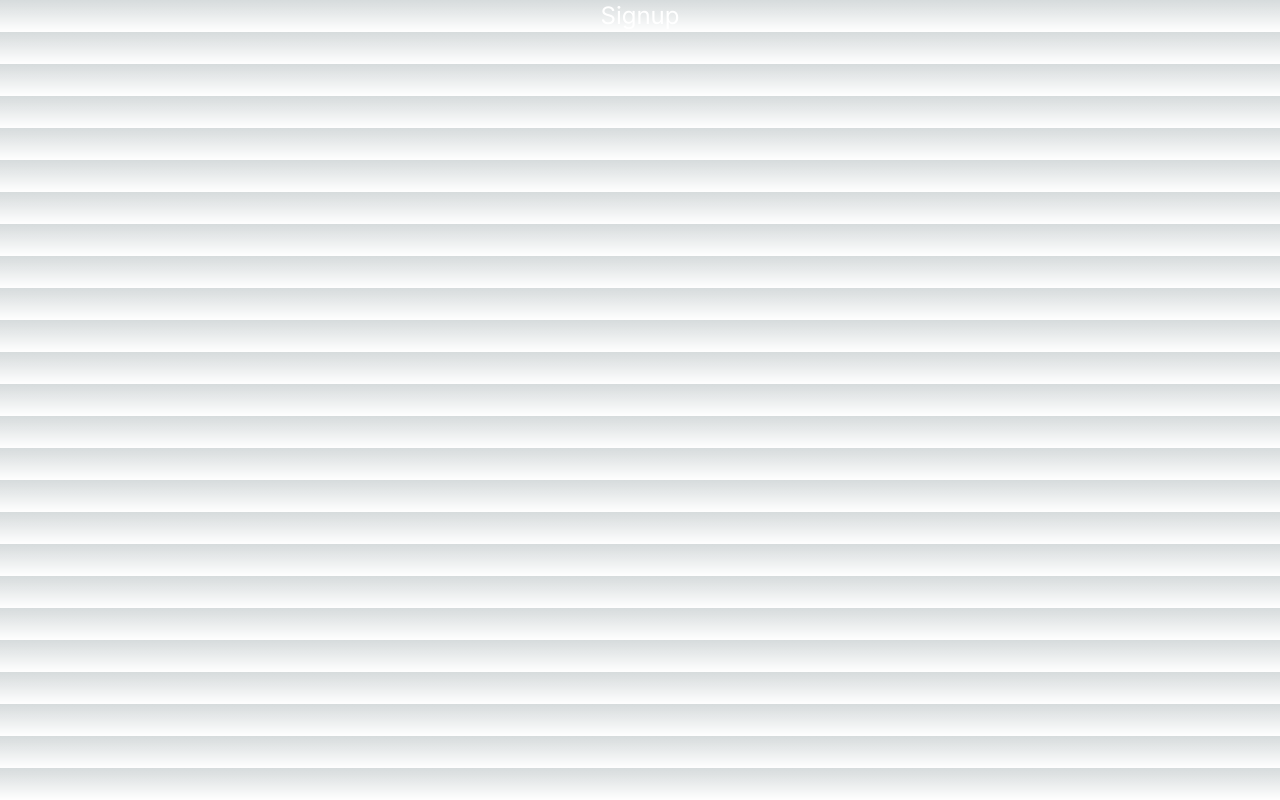
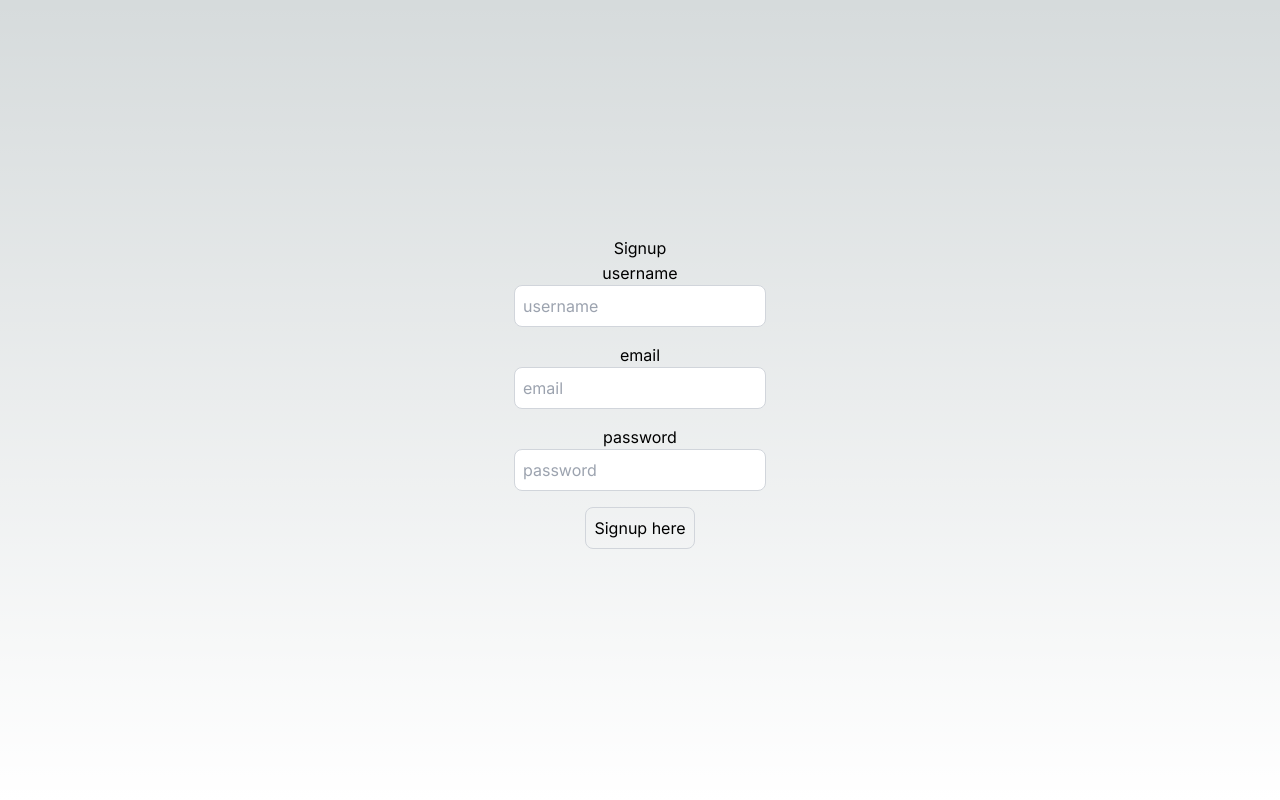
Before and after one commit to rbncardoso/auth-app, a Next.js app: page /signup in a window 1280 px wide. Built offline with nearby package versions, Linux system fonts and the light colour scheme.

Commit message:
added signup inputs and button

```diff
--- a/src/app/signup/page.tsx
+++ b/src/app/signup/page.tsx
@@ -1,12 +1,62 @@
+"use client";
+import Link from "next/link";
 import React from 'react'
+import { useRouter } from "next/navigation";
+import { Axios } from "axios";
 
 export default function SignUpPage() {
+  const [user, setUser] = React.useState({
+    email: "",
+    password: "",
+    username: "",
+  });
+
+  const onSignup =async () => {
+
+  }
+
   return (
-    <div className='flex justify-center'>
-      <div className=''>
-        <h1 className=' text-center text-white text-2xl'>Signup</h1>
+    <div className='flex flex-col items-center justify-center min-h-screen py-2'>
+      <h1>Signup</h1>
+      <hr />
+      <label htmlFor="username">username</label>
+      <input
+      className="p-2 border border-gray-300 rounded-lg
+      mb-4 focus:outline-none focus:border-gray-600 text-black"
+      id="username"
+      type="text"
+      value={user.username}
+      onChange={(e)=> setUser({...user, username: e.target.value})}
+      placeholder="username"
+      />
+      <label htmlFor="email">email</label>
+      <input
+      className="p-2 border border-gray-300 rounded-lg
+      mb-4 focus:outline-none focus:border-gray-600 text-black"
+      id="email"
+      type="text"
+      value={user.email}
+      onChange={(e)=> setUser({...user, email: e.target.value})}
+      placeholder="email"
+      />
+      <label htmlFor="password">password</label>
+      <input
+      className="p-2 border border-gray-300 rounded-lg
+      mb-4 focus:outline-none focus:border-gray-600 text-black"
+      id="password"
+      type="password"
+      value={user.password}
+      onChange={(e)=>setUser({...user, password: e.target.value})}
+      placeholder="password"
+      />
+      <button
+       onClick={onSignup}
+       className="p-2 border border-gray-300 rounded-lg
+       mb-4 focus:outline-none focus:border-gray-600 hover:shadow-white"
+      >
+        Signup here
+      </button>
 
-      </div>
     </div>
   )
 }
```
